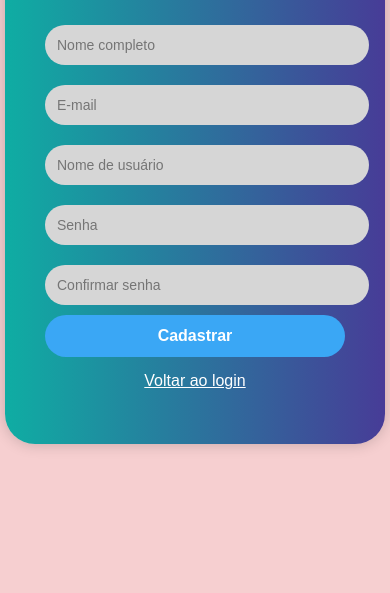
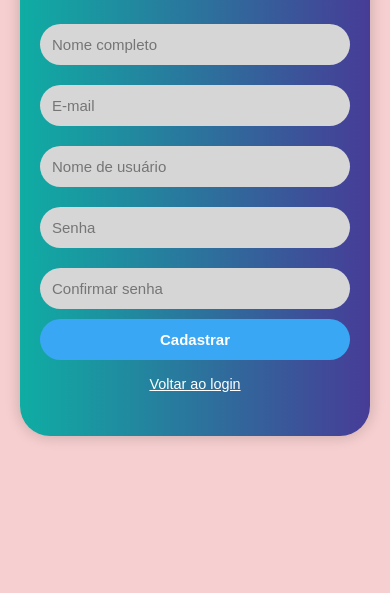
Before and after one commit to lufarinna/cadastro-login, a website: page public/cadastro.html in a window 390 px wide. Shown: the part 251-844 px from the top of the page. Drawn offline with Linux system fonts and the light colour scheme.

Commit message:
Subindo projeto completo para o Render

```diff
--- a/public/cadastro.html
+++ b/public/cadastro.html
@@ -1,29 +1,121 @@
-<!-- cadastro.html -->
 <!DOCTYPE html>
-<html lang="en">
+<html lang="pt-BR">
 <head>
-  <meta charset="UTF-8">
-  <meta name="viewport" content="width=device-width, initial-scale=1.0">
+  <meta charset="UTF-8" />
+  <meta name="viewport" content="width=device-width, initial-scale=1.0" />
   <title>Cadastro</title>
-  <link rel="stylesheet" href="style.css">
+  <style>
+    * {
+      box-sizing: border-box;
+    }
+
+    body {
+      margin: 0;
+      font-family: Arial, sans-serif;
+      background-color: #f6cfd0;
+      display: flex;
+      justify-content: center;
+      align-items: center;
+      height: 100vh;
+      padding: 20px;
+    }
+
+    .login-container {
+      background: linear-gradient(to right, #0fada3, #473c97);
+      border-radius: 30px;
+      padding: 40px 30px;
+      width: 100%;
+      max-width: 400px;
+      box-shadow: 0 0 15px rgba(0, 0, 0, 0.2);
+      text-align: center;
+    }
+
+    .login-container h2 {
+      color: #ffffff;
+      margin-bottom: 30px;
+      font-size: 1.8em;
+    }
+
+    .login-container input {
+      width: 100%;
+      padding: 14px;
+      margin: 10px 0;
+      border: none;
+      border-radius: 25px;
+      background-color: #d6d6d6;
+      font-size: 16px;
+    }
+
+    .login-container button {
+      width: 100%;
+      padding: 14px;
+      background-color: #3aa7f5;
+      color: white;
+      border: none;
+      border-radius: 25px;
+      font-size: 16px;
+      font-weight: bold;
+      cursor: pointer;
+      transition: background 0.3s ease;
+    }
+
+    .login-container button:hover {
+      background-color: #2f91d1;
+    }
+
+    .login-container a {
+      color: white;
+      text-decoration: underline;
+      font-size: 0.9em;
+    }
+
+    #cadastro-erro {
+      color: yellow;
+      font-size: 0.85em;
+      margin-top: 10px;
+    }
+
+    #cadastro-ok {
+      color: #00ffae;
+      font-size: 0.85em;
+      margin-top: 10px;
+    }
+
+    @media (max-width: 400px) {
+      .login-container {
+        padding: 30px 20px;
+      }
+
+      .login-container h2 {
+        font-size: 1.5em;
+      }
+
+      .login-container input,
+      .login-container button {
+        font-size: 15px;
+        padding: 12px;
+      }
+    }
+  </style>
 </head>
 <body>
   <div class="login-container">
     <h2>Cadastro</h2>
     <form id="cadastro-form">
-      <input type="text" id="nome" placeholder="Nome completo" required>
-      <input type="email" id="email" placeholder="E-mail" required>
-      <input type="text" id="username" placeholder="Nome de usuário" required>
-      <input type="password" id="senha" placeholder="Senha" required>
-      <input type="password" id="confirmar" placeholder="Confirmar senha" required>
+      <input type="text" id="nome" placeholder="Nome completo" required />
+      <input type="email" id="email" placeholder="E-mail" required />
+      <input type="text" id="username" placeholder="Nome de usuário" required />
+      <input type="password" id="senha" placeholder="Senha" required />
+      <input type="password" id="confirmar" placeholder="Confirmar senha" required />
       <button type="submit">Cadastrar</button>
     </form>
     <div style="margin-top: 15px;">
-      <a href="index.html" style="color: white; text-decoration: underline;">Voltar ao login</a>
+      <a href="index.html">Voltar ao login</a>
     </div>
-    <p id="cadastro-erro" style="color: yellow; font-size: 14px;"></p>
-    <p id="cadastro-ok" style="color: #00ffae; font-size: 14px;"></p>
+    <p id="cadastro-erro"></p>
+    <p id="cadastro-ok"></p>
   </div>
+
   <script>
     const form = document.getElementById('cadastro-form');
     const erro = document.getElementById('cadastro-erro');
```
Also changed, not shown: public/index.html (+105 -22 lines), public/painel.html (+43 -3 lines).
